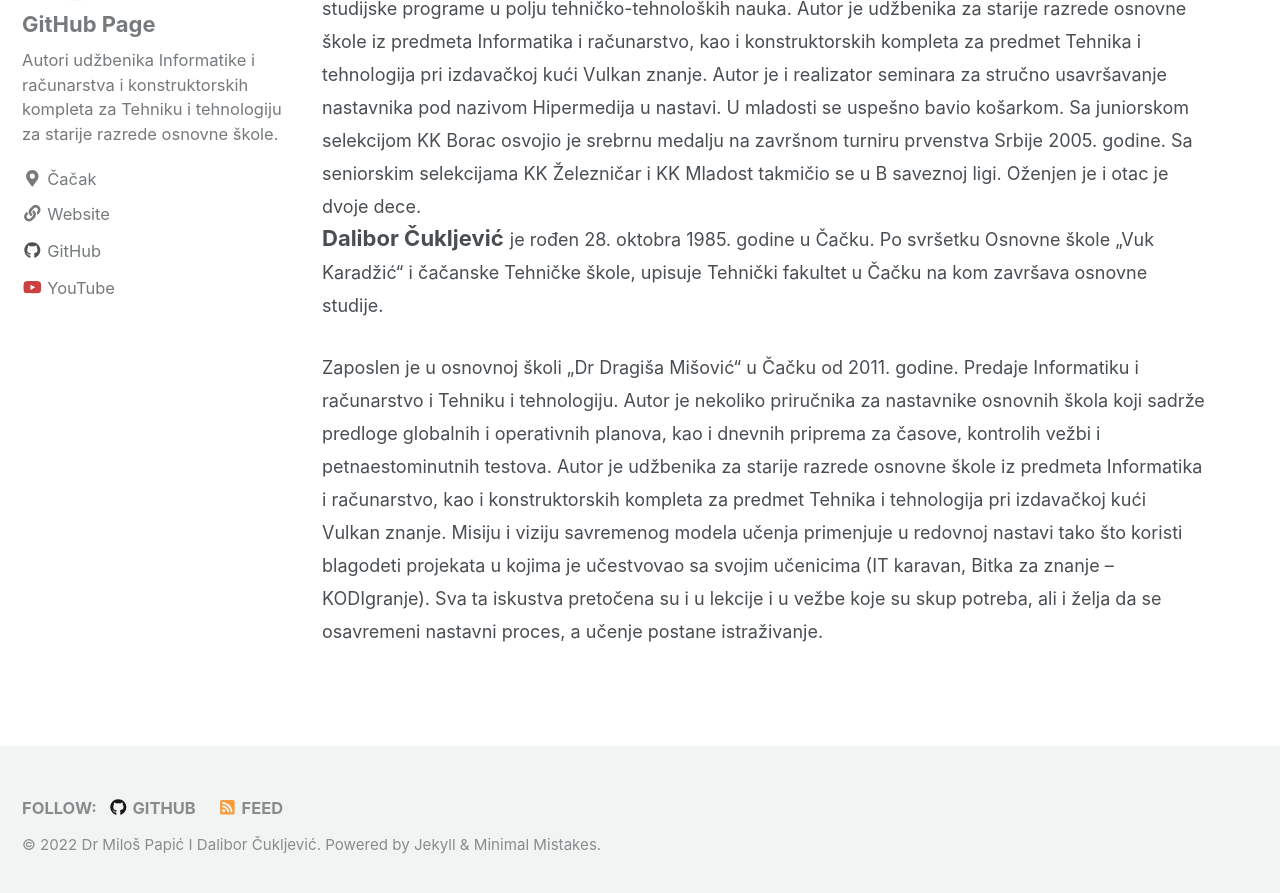
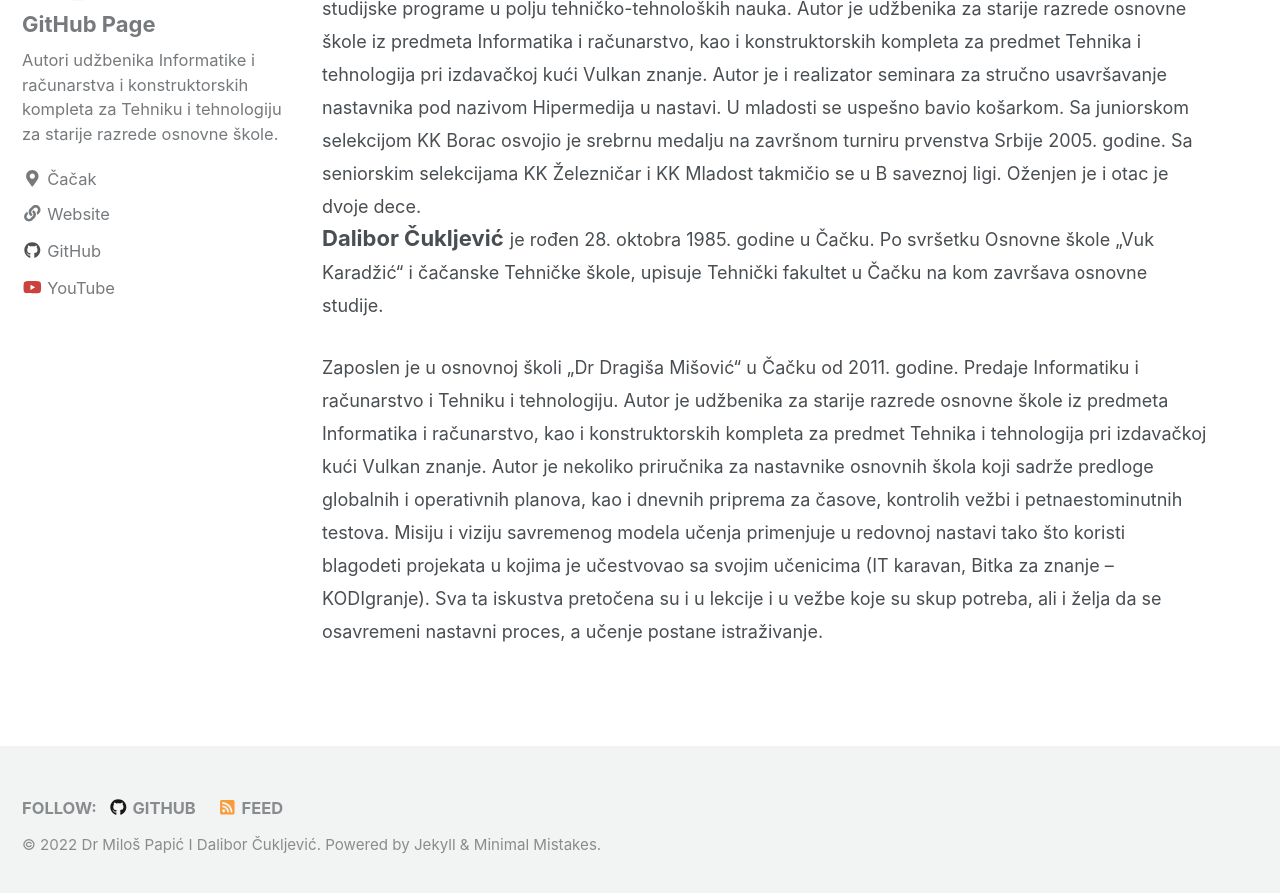
Before and after one commit to vulkanznanje/vulkanznanje.github.io, a Jekyll site: the page built from _pages/O_nama.md, in a window 1280 px wide and 900 px high, scrolled down 799 px. Shown: the top 893 px of the window. Built offline with Jekyll 4.4.1, drawn with Linux system fonts in a browser that asks for light colours; nearby versions of some CDN libraries.

Commit message:
Update O_nama.md

```diff
--- a/_pages/O_nama.md
+++ b/_pages/O_nama.md
@@ -21,5 +21,5 @@ header:
 
 **Dalibor Čuklјević** <font size="4"> je rođen 28. oktobra 1985. godine u Čačku. Po svršetku Osnovne škole „Vuk Karadžić“ i čačanske Tehničke škole, upisuje Tehnički fakultet u Čačku na kom završava osnovne studije.</font>
 
-<font size="4">Zaposlen je u osnovnoj školi „Dr Dragiša Mišović“ u Čačku od 2011. godine. Predaje Informatiku i računarstvo i Tehniku i tehnologiju. Autor je nekoliko priručnika za nastavnike osnovnih škola koji sadrže predloge globalnih i operativnih planova, kao i dnevnih priprema za časove, kontrolih vežbi i petnaestominutnih testova. Autor je udžbenika za starije razrede osnovne škole iz predmeta Informatika i računarstvo, kao i konstruktorskih kompleta za predmet Tehnika i tehnologija pri izdavačkoj kući Vulkan znanje. Misiju i viziju savremenog modela učenja primenjuje u redovnoj nastavi tako što koristi blagodeti projekata u kojima je učestvovao sa svojim učenicima (IT karavan, Bitka za znanje – KODIgranje). Sva ta iskustva pretočena su i u lekcije i u vežbe koje su skup potreba, ali i želјa da se osavremeni nastavni proces, a učenje postane istraživanje.</font>
+<font size="4">Zaposlen je u osnovnoj školi „Dr Dragiša Mišović“ u Čačku od 2011. godine. Predaje Informatiku i računarstvo i Tehniku i tehnologiju. Autor je udžbenika za starije razrede osnovne škole iz predmeta Informatika i računarstvo, kao i konstruktorskih kompleta za predmet Tehnika i tehnologija pri izdavačkoj kući Vulkan znanje. Autor je nekoliko priručnika za nastavnike osnovnih škola koji sadrže predloge globalnih i operativnih planova, kao i dnevnih priprema za časove, kontrolih vežbi i petnaestominutnih testova. Misiju i viziju savremenog modela učenja primenjuje u redovnoj nastavi tako što koristi blagodeti projekata u kojima je učestvovao sa svojim učenicima (IT karavan, Bitka za znanje – KODIgranje). Sva ta iskustva pretočena su i u lekcije i u vežbe koje su skup potreba, ali i želјa da se osavremeni nastavni proces, a učenje postane istraživanje.</font>
 <font size="4"></font>
```
